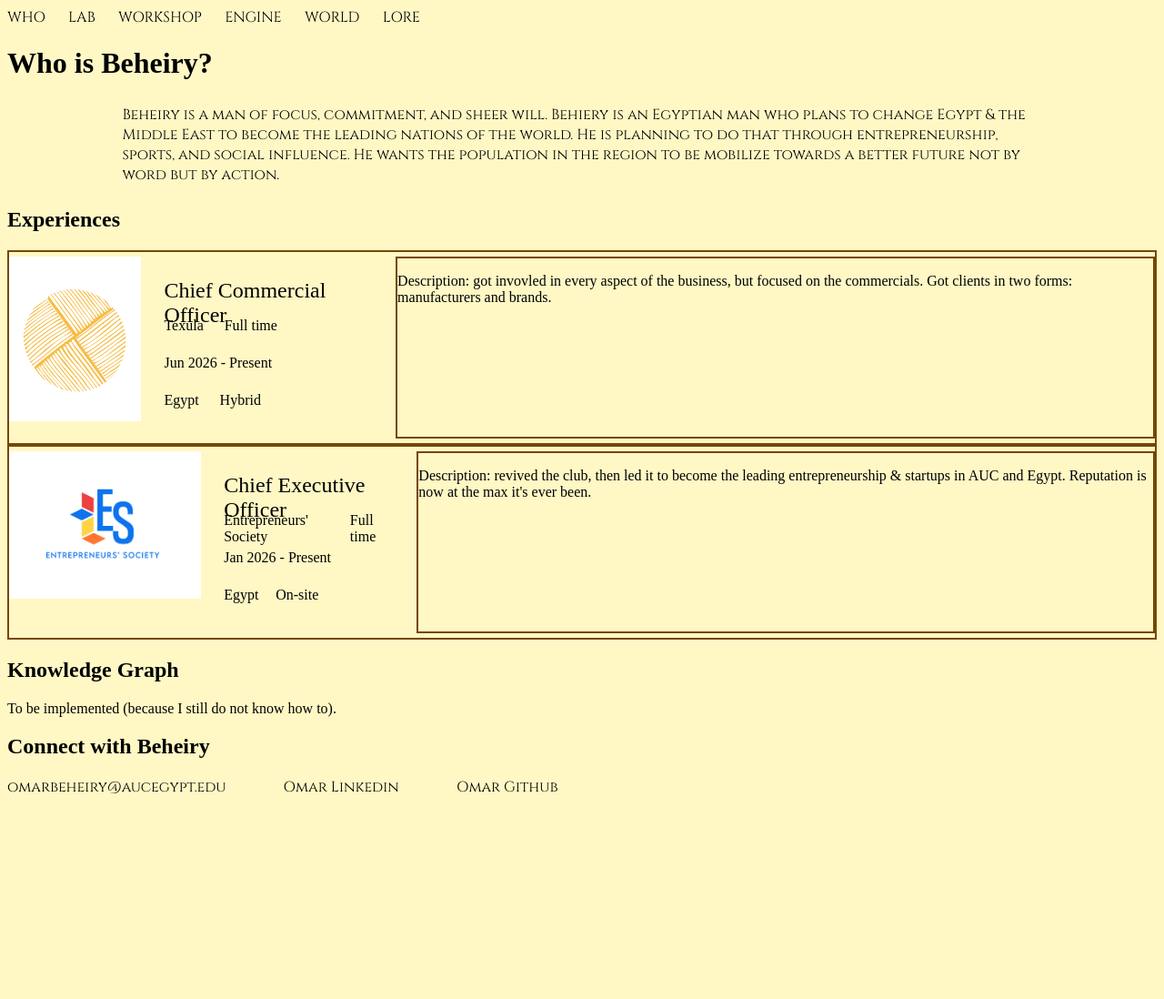
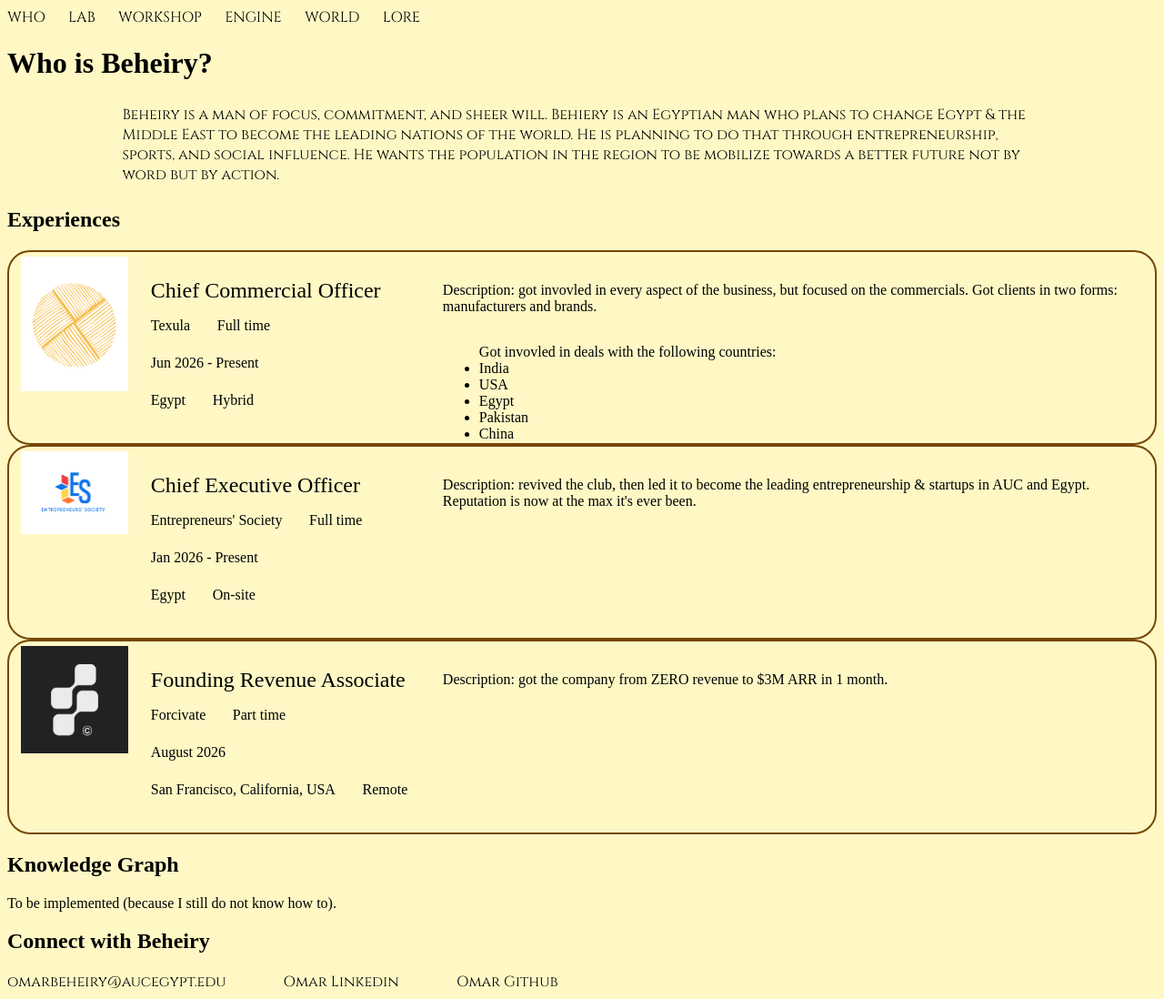
Before and after one commit to Beheiryy/Beheiry, a website: page src/website/index.html in a window 1280 px wide. Shown: the whole page at 91% size. Before the commit the page ends 884 px from the top, so only its background shows below. Drawn offline with Linux system fonts and the light colour scheme.

Commit message:
playing with home page
fixed experience look, added one more experience, studied overall the meaning of values in css, experimented with border radius, understanding the solution to any problem that you have: nest the current div in another for more control.

```diff
--- a/src/website/index.css
+++ b/src/website/index.css
@@ -61,8 +61,16 @@ a {
 }
 
 .experience{
-    display:grid; /*This will help have them vertically oriented*/
+    display:flexbox; /*This will help have them vertically oriented*/
+    flex-direction: column;
     /* border: var(--border-width) dashed var(--border-color); */
+}
+
+.experience_outer_header{
+    display:flex;
+    justify-content: space-around;
+    border: var(--default-border);
+    border-radius: 25px;
 }
 
 .experience_header{
@@ -71,18 +79,21 @@ a {
     padding-bottom: 5px;
     gap: 2%;
     max-height: 200px;
-    max-width: 100%;
-    border: var(--default-border);
+    width: 98%;
+    justify-content:space-between;
 }
 
 .experience_photo_frame{
-    max-width: 100%;
+    width: 10%;
+    max-width: 30%;
     max-height:100%;
 }
 
 .experience_photo_frame img{
     max-width: 100%;
     max-height: 100%;
+    justify-content: center;
+    align-items:center;
 }
 
 .experience_header_text_block{
@@ -90,6 +101,7 @@ a {
     flex-direction: column;
     gap: 1px;
     max-height:100%;
+    width: 25%;
 }
 
 .experience_position_title{
@@ -117,7 +129,10 @@ a {
 
 .experience_description{
     display:flex;
-    border: var(--default-border);
+    flex-direction: column;
+    /* border: var(--default-border); */
+    margin-top: 1%; /*This percentage is taken from the parent's WIDTH not height. This is done by CSS to prevent infinite loops.*/
+    width: 65%;
 }
 
 .connection{
--- a/src/website/index.html
+++ b/src/website/index.html
@@ -31,6 +31,7 @@
             <h2>Experiences</h2>
 
             <div class="experience">
+                <div class ="experience_outer_header">
                     <div class = "experience_header">
                         <div class = "experience_photo_frame">
                             <img src="../images/Texula_web_logo.png" alt="">
@@ -53,11 +54,21 @@
                         </div>
                         <span class="experience_description">
                             <p>Description: got invovled in every aspect of the business, but focused on the commercials. Got clients in two forms: manufacturers and brands.</p>
+                            <ul>
+                                Got invovled in deals with the following countries:
+                                <li>India</li>
+                                <li>USA</li>
+                                <li>Egypt</li>
+                                <li>Pakistan</li>
+                                <li>China</li>
+                            </ul>
                         </span>
+                    </div>
                 </div>
             </div>
 
             <div class="experience">
+                <div class="experience_outer_header">
                     <div class = "experience_header">
                         <div class = "experience_photo_frame">
                             <img src="../images/ES_logo.png" alt="">
@@ -83,6 +94,36 @@
                         </span>
                     </div>
                 </div>
+            </div>
+
+            <div class="experience">
+                <div class ="experience_outer_header">
+                    <div class = "experience_header">
+                        <div class = "experience_photo_frame">
+                            <img src="../images/forcivate_logo.jpg" alt="">
+                        </div>
+                        <div class = "experience_header_text_block">
+                            <span class="experience_position_title">
+                                <p>Founding Revenue Associate</p>
+                            </span>
+                            <span class="experience_company_and_worktime">
+                                <p>Forcivate</p>
+                                <p>Part time</p>
+                            </span>
+                            <span class="experience_date">
+                                <p>August 2026</p>
+                            </span>
+                            <span class="experience_location_and_workstyle">
+                                <p>San Francisco, California, USA</p>
+                                <p>Remote</p>
+                            </span>
+                        </div>
+                        <span class="experience_description">
+                            <p>Description: got the company from ZERO revenue to $3M ARR in 1 month.</p>
+                        </span>
+                    </div>
+                </div>
+            </div>
 
         </div>
 
```
Also changed, not shown: src/images/forcivate_logo.jpg (added). Lines whose indentation alone changed are shown as unchanged.
